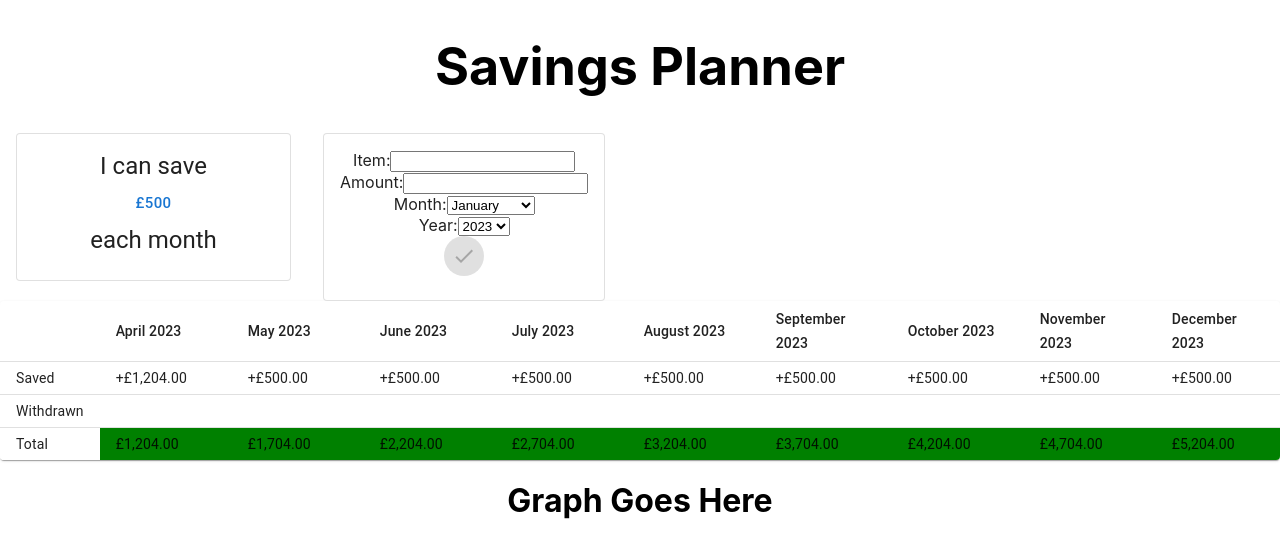
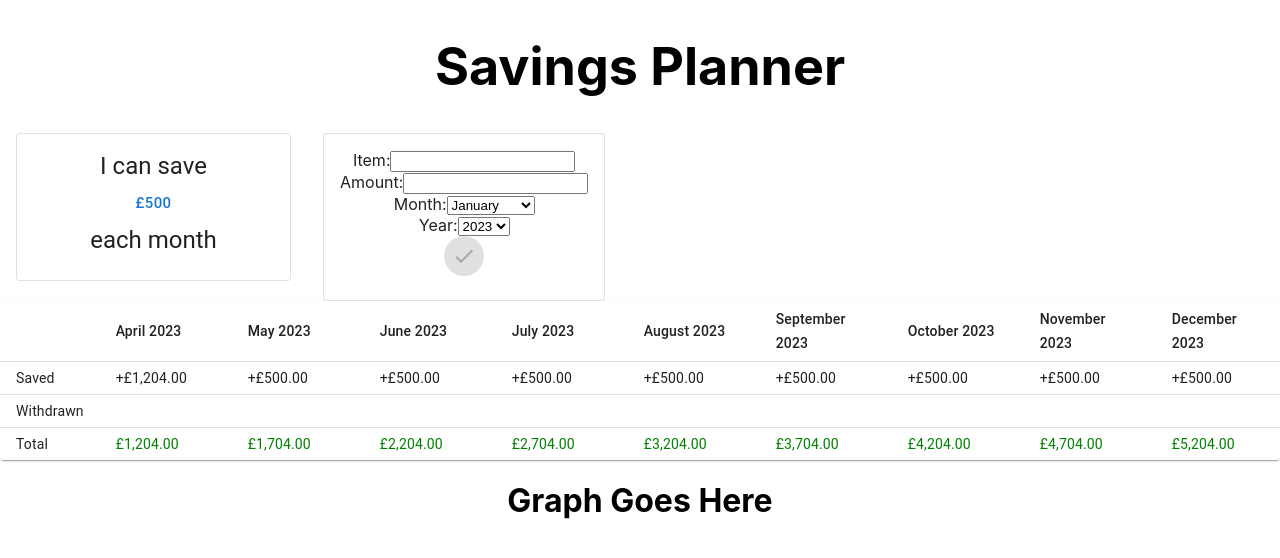
Before and after one commit to AKP-13/savings-planner, a React (Create React App) app: page / in a window 1280 px wide. Shown: the top 558 px of the page. Built offline with nearby package versions, Linux system fonts and the light colour scheme.

Commit message:
Refactor. Make totals text colored rather than background

```diff
--- a/src/savingsProjections/SavingsProjectionsTable.js
+++ b/src/savingsProjections/SavingsProjectionsTable.js
@@ -12,9 +12,6 @@ import {
 } from '@mui/material';
 import { formattedCurrency, returnTotals } from './helpers';
 
-export default function SavingsProjectionsTable({ tableData }) {
-  const totalSaved = useMemo(() => returnTotals({ tableData }), [tableData]);
-
 const StickyCell = styled(TableCell)(() => ({
   position: 'sticky',
   left: 0,
@@ -26,6 +23,9 @@ export default function SavingsProjectionsTable({ tableData }) {
     border: 0
   }
 }));
+
+export default function SavingsProjectionsTable({ tableData }) {
+  const totalSaved = useMemo(() => returnTotals({ tableData }), [tableData]);
 
   return (
     <TableContainer component={Paper}>
@@ -67,7 +67,7 @@ export default function SavingsProjectionsTable({ tableData }) {
             </StickyCell>
             {totalSaved.map(({ month, amount }) => (
               <TableCell
-                sx={{ backgroundColor: amount === 0 ? 'grey' : amount < 0 ? 'red' : 'green' }}
+                sx={{ color: amount === 0 ? 'grey' : amount < 0 ? 'red' : 'green' }}
                 key={`${month}-total`}>{`${formattedCurrency.format(amount)}`}</TableCell>
             ))}
           </StyledTableRow>
```
Lines whose indentation alone changed are shown as unchanged.
